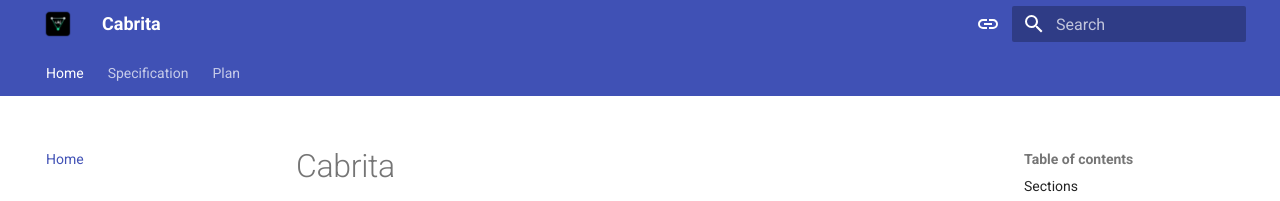
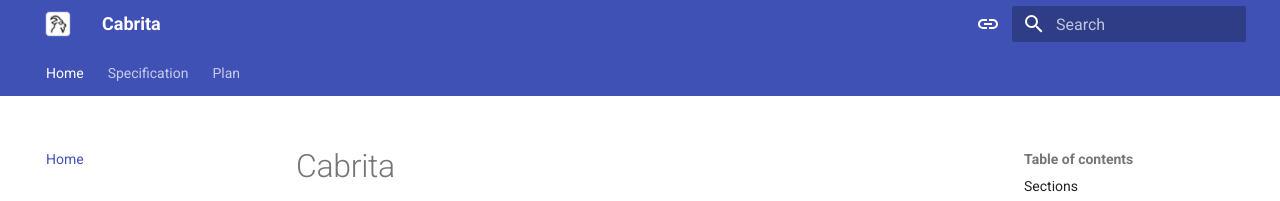
Before and after one commit to unoangel27-oss/docs-UKJ, an MkDocs documentation site: the page built from docs/index.md, in a window 1280 px wide. Shown: the top 201 px of the page. Built offline with MkDocs 1.6.1 and Material for MkDocs 9.7.7, drawn with Linux system fonts in a browser that asks for light colours.

Commit message:
Use verified rounded logos for site header and favicon
Co-authored-by: OpenBot <335604065+openbotgit[bot]@users.noreply.github.com>

```diff
--- a/mkdocs.yml
+++ b/mkdocs.yml
@@ -7,8 +7,8 @@ site_author: Issiax
 
 theme:
   name: material
-  logo: assets/logo.png
-  favicon: assets/favicon.png
+  logo: assets/logo-cabrita.png
+  favicon: assets/logo-ukj.png
   features:
     - content.code.copy
     - content.tooltips
```
Also changed, not shown: docs/assets/favicon.png (deleted), docs/assets/logo-cabrita.png (added), docs/assets/logo-ukj.png (renamed from logo.png), docs/assets/logo.png (deleted).
